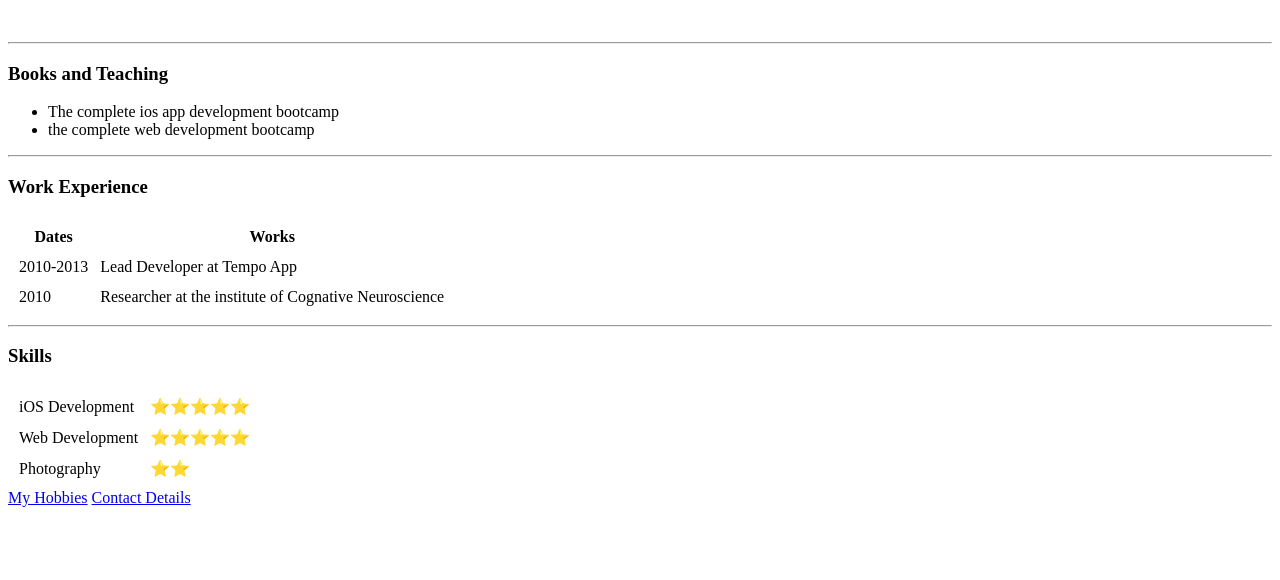
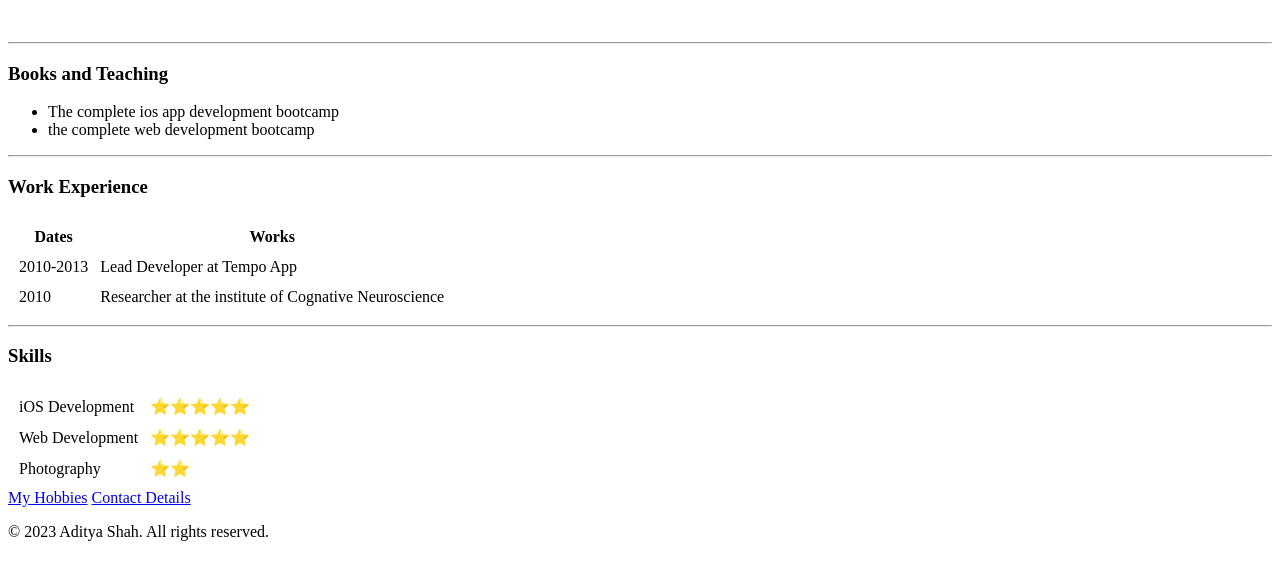
Before and after one commit to aditya-shah-001/cv, a plain HTML site: page index.html in a window 1280 px wide. Shown: the part 164-744 px from the top of the page. Drawn offline with Linux system fonts and the light colour scheme.

Commit message:
Update index.html

```diff
--- a/index.html
+++ b/index.html
@@ -61,4 +61,7 @@
     <a href="hobbies.html">My Hobbies</a>
     <a href="contactMe.html">Contact Details</a>
   </body>
+  <footer>
+    <p>© 2023 Aditya Shah. All rights reserved.</p>
+  </footer>
 </html>
```
